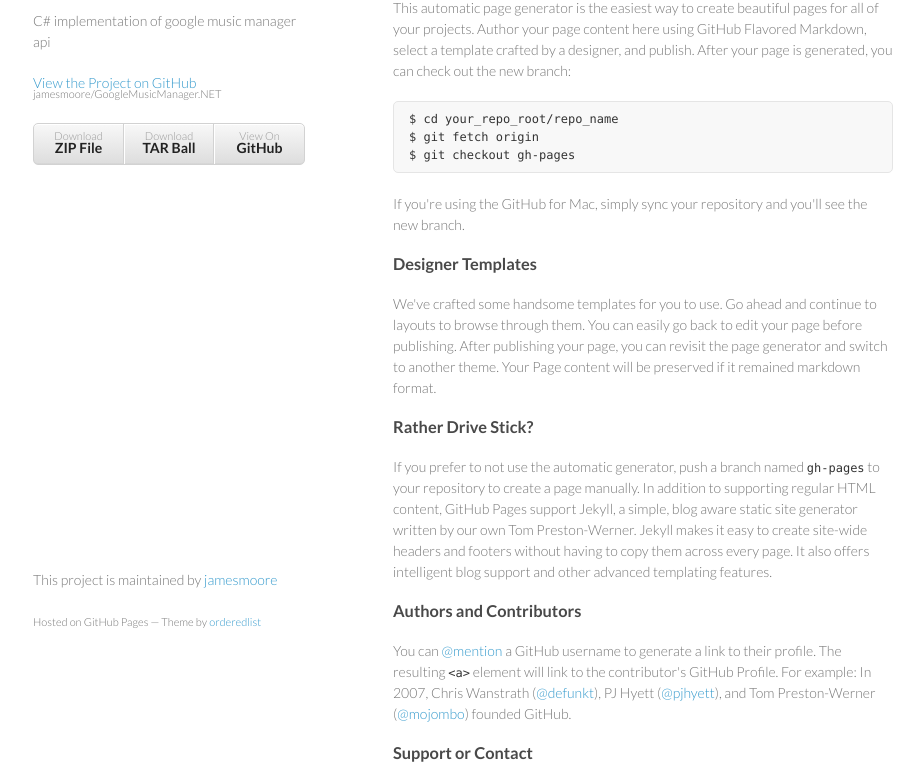
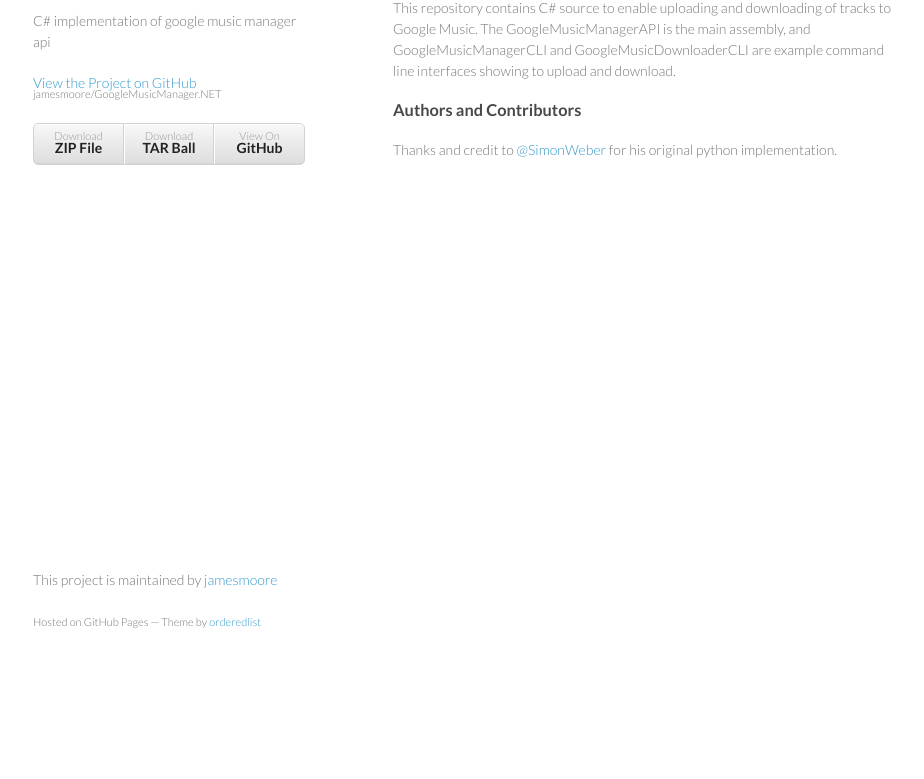
Before and after one commit to dbeattie71/GoogleMusicManager.NET, a plain HTML site: page index.html in a window 1280 px wide. Shown: the part 99-878 px from the top of the page, without its empty margins (177-1101 px from the left). After the commit the page ends 800 px from the top, so only its background shows below. Drawn offline with Linux system fonts and the light colour scheme.

```diff
--- a/index.html
+++ b/index.html
@@ -29,36 +29,14 @@
       </header>
       <section>
         <h3>
-<a name="welcome-to-github-pages" class="anchor" href="#welcome-to-github-pages"><span class="octicon octicon-link"></span></a>Welcome to GitHub Pages.</h3>
+<a name="google-music-manager-implemented-in-c" class="anchor" href="#google-music-manager-implemented-in-c"><span class="octicon octicon-link"></span></a>Google Music Manager implemented in C</h3>
 
-<p>This automatic page generator is the easiest way to create beautiful pages for all of your projects. Author your page content here using GitHub Flavored Markdown, select a template crafted by a designer, and publish. After your page is generated, you can check out the new branch:</p>
-
-<pre><code>$ cd your_repo_root/repo_name
-$ git fetch origin
-$ git checkout gh-pages
-</code></pre>
-
-<p>If you're using the GitHub for Mac, simply sync your repository and you'll see the new branch.</p>
-
-<h3>
-<a name="designer-templates" class="anchor" href="#designer-templates"><span class="octicon octicon-link"></span></a>Designer Templates</h3>
-
-<p>We've crafted some handsome templates for you to use. Go ahead and continue to layouts to browse through them. You can easily go back to edit your page before publishing. After publishing your page, you can revisit the page generator and switch to another theme. Your Page content will be preserved if it remained markdown format.</p>
-
-<h3>
-<a name="rather-drive-stick" class="anchor" href="#rather-drive-stick"><span class="octicon octicon-link"></span></a>Rather Drive Stick?</h3>
-
-<p>If you prefer to not use the automatic generator, push a branch named <code>gh-pages</code> to your repository to create a page manually. In addition to supporting regular HTML content, GitHub Pages support Jekyll, a simple, blog aware static site generator written by our own Tom Preston-Werner. Jekyll makes it easy to create site-wide headers and footers without having to copy them across every page. It also offers intelligent blog support and other advanced templating features.</p>
+<p>This repository contains C# source to enable uploading and downloading of tracks to Google Music. The GoogleMusicManagerAPI is the main assembly, and GoogleMusicManagerCLI and GoogleMusicDownloaderCLI are example command line interfaces showing to upload and download.</p>
 
 <h3>
 <a name="authors-and-contributors" class="anchor" href="#authors-and-contributors"><span class="octicon octicon-link"></span></a>Authors and Contributors</h3>
 
-<p>You can <a href="https://github.com/blog/821" class="user-mention">@mention</a> a GitHub username to generate a link to their profile. The resulting <code>&lt;a&gt;</code> element will link to the contributor's GitHub Profile. For example: In 2007, Chris Wanstrath (<a href="https://github.com/defunkt" class="user-mention">@defunkt</a>), PJ Hyett (<a href="https://github.com/pjhyett" class="user-mention">@pjhyett</a>), and Tom Preston-Werner (<a href="https://github.com/mojombo" class="user-mention">@mojombo</a>) founded GitHub.</p>
-
-<h3>
-<a name="support-or-contact" class="anchor" href="#support-or-contact"><span class="octicon octicon-link"></span></a>Support or Contact</h3>
-
-<p>Having trouble with Pages? Check out the documentation at <a href="http://help.github.com/pages">http://help.github.com/pages</a> or contact <a href="mailto:support@github.com">support@github.com</a> and we’ll help you sort it out.</p>
+<p>Thanks and credit to <a href="https://github.com/SimonWeber" class="user-mention">@SimonWeber</a> for his original python implementation.</p>
       </section>
       <footer>
         <p>This project is maintained by <a href="https://github.com/jamesmoore">jamesmoore</a></p>
```
Also changed, not shown: params.json (+1 -1 lines).
